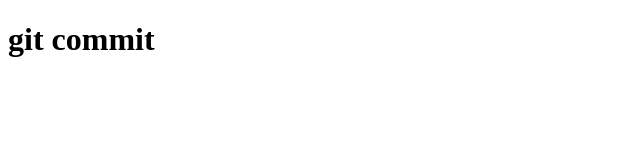
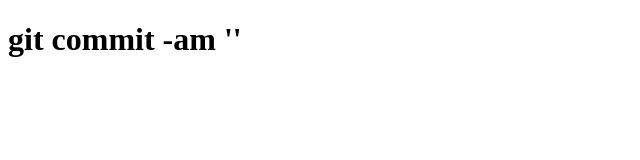
Before and after one commit to HelenGreent/Serials-Test, a plain HTML site: page test.html in a window 1280 px wide. Shown: the full height of the page, 0-640 px from the left. Drawn offline with Linux system fonts and the light colour scheme.

Commit message:
Update test.html

```diff
--- a/test.html
+++ b/test.html
@@ -7,6 +7,6 @@
     <title>Document</title>
 </head>
 <body>
-    <h1>git commit</h1>
+    <h1>git commit -am ''</h1>
 </body>
 </html>
```
